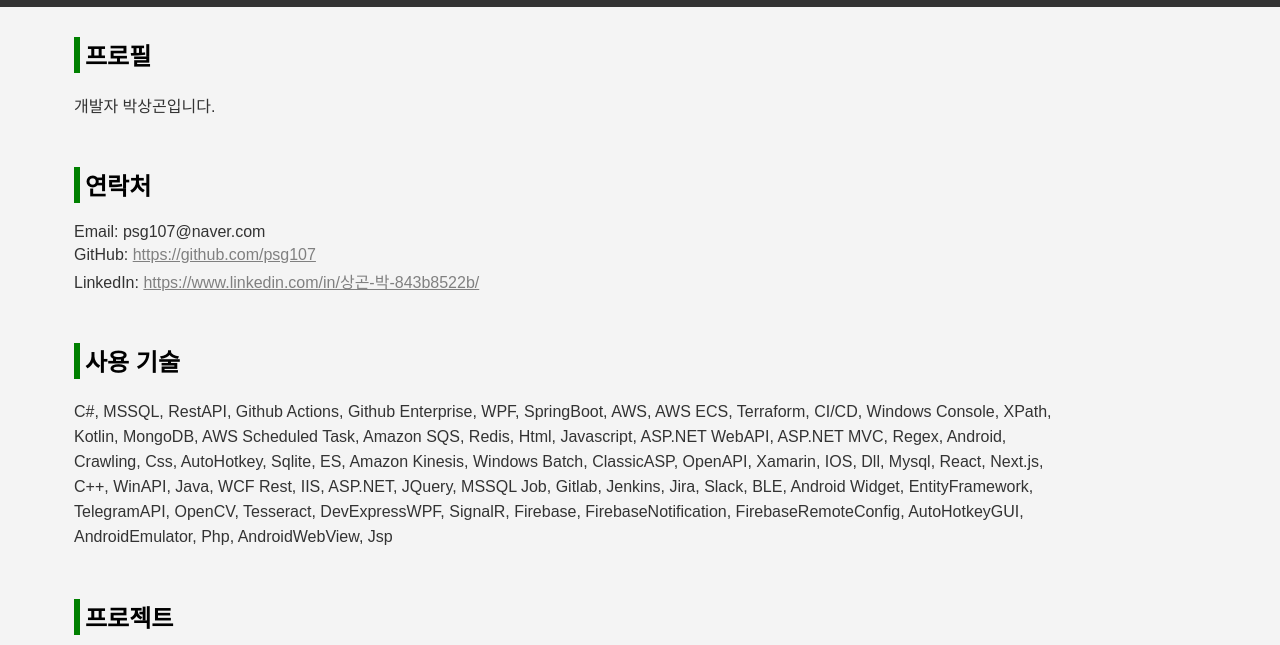
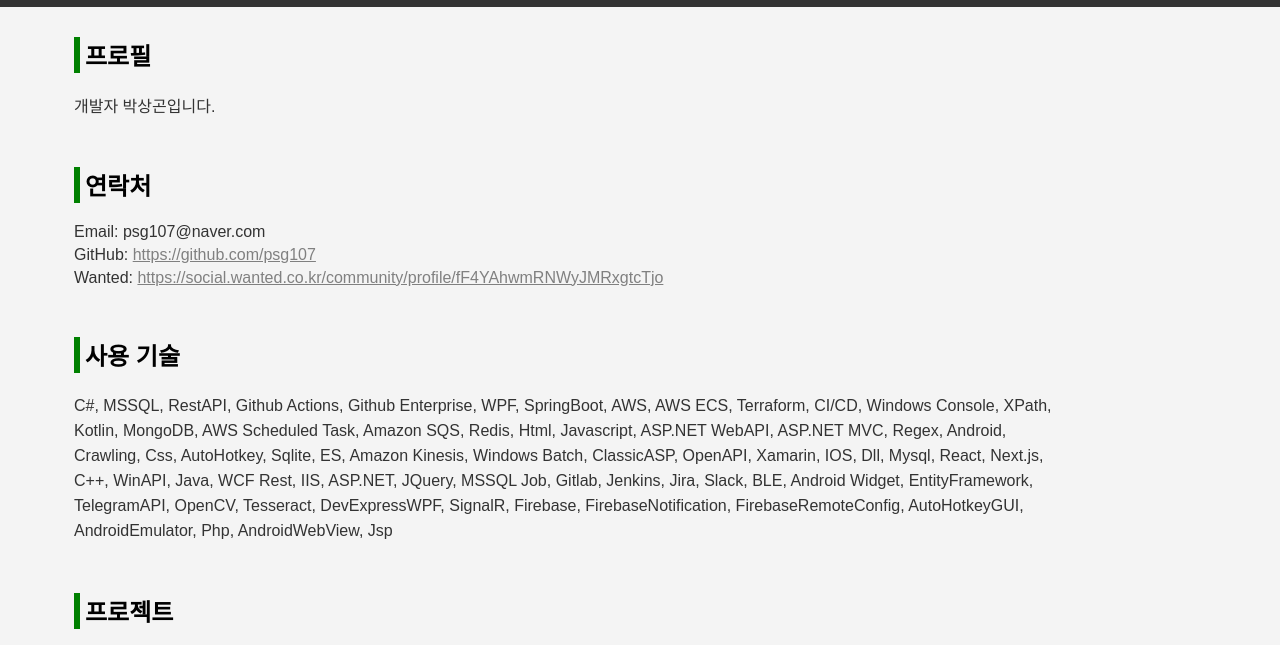
Before and after one commit to psg107/Portfolio, a plain HTML site: page index.html in a window 1280 px wide. Shown: the part 92-737 px from the top of the page. Drawn offline with Linux system fonts and the light colour scheme.

Commit message:
LinkedIn 대신 Wanted로 링크 변경

```diff
--- a/index.html
+++ b/index.html
@@ -31,7 +31,7 @@
                 <h2>연락처</h2>
                 <p>Email: psg107@naver.com</p>
                 <p>GitHub: <a href="https://github.com/psg107" target="_blank">https://github.com/psg107</a></p>
-                <p>LinkedIn: <a href="https://www.linkedin.com/in/상곤-박-843b8522b/" target="_blank">https://www.linkedin.com/in/상곤-박-843b8522b/</a></p>
+                <p>Wanted: <a href="https://social.wanted.co.kr/community/profile/fF4YAhwmRNWyJMRxgtcTjo" target="_blank">https://social.wanted.co.kr/community/profile/fF4YAhwmRNWyJMRxgtcTjo</a></p>
             </div>
 
             <!-- 스킬 -->
```
